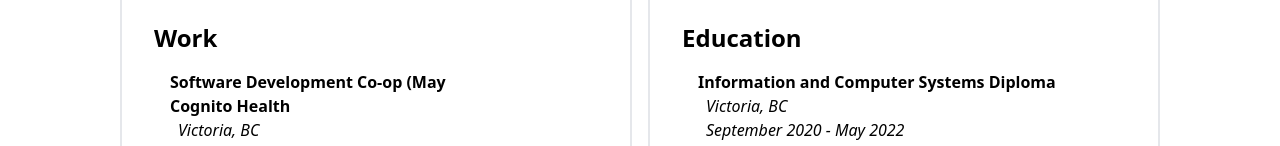
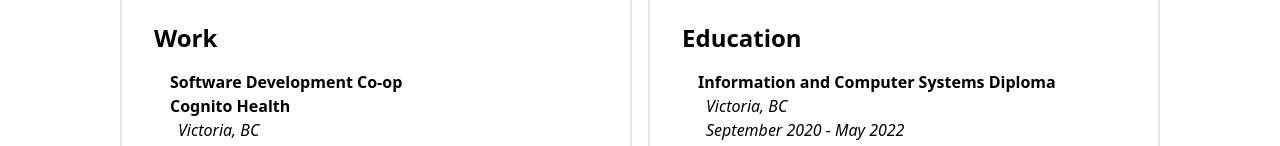
Before and after one commit to ElMarchk0/nuxtResume, a Nuxt app: page /resume in a window 1280 px wide. Shown: the part 264-410 px from the top of the page. Built offline with nearby package versions, Linux system fonts and the light colour scheme.

Commit message:
Fixed typos

```diff
--- a/pages/resume.vue
+++ b/pages/resume.vue
@@ -30,7 +30,7 @@ export default {
       history: {
         workHistory: [
           {
-            title: "Software Development Co-op (May",
+            title: "Software Development Co-op",
             company: "Cognito Health",
             location: "Victoria, BC",
             date: "May 2022 - August 2022",
```
